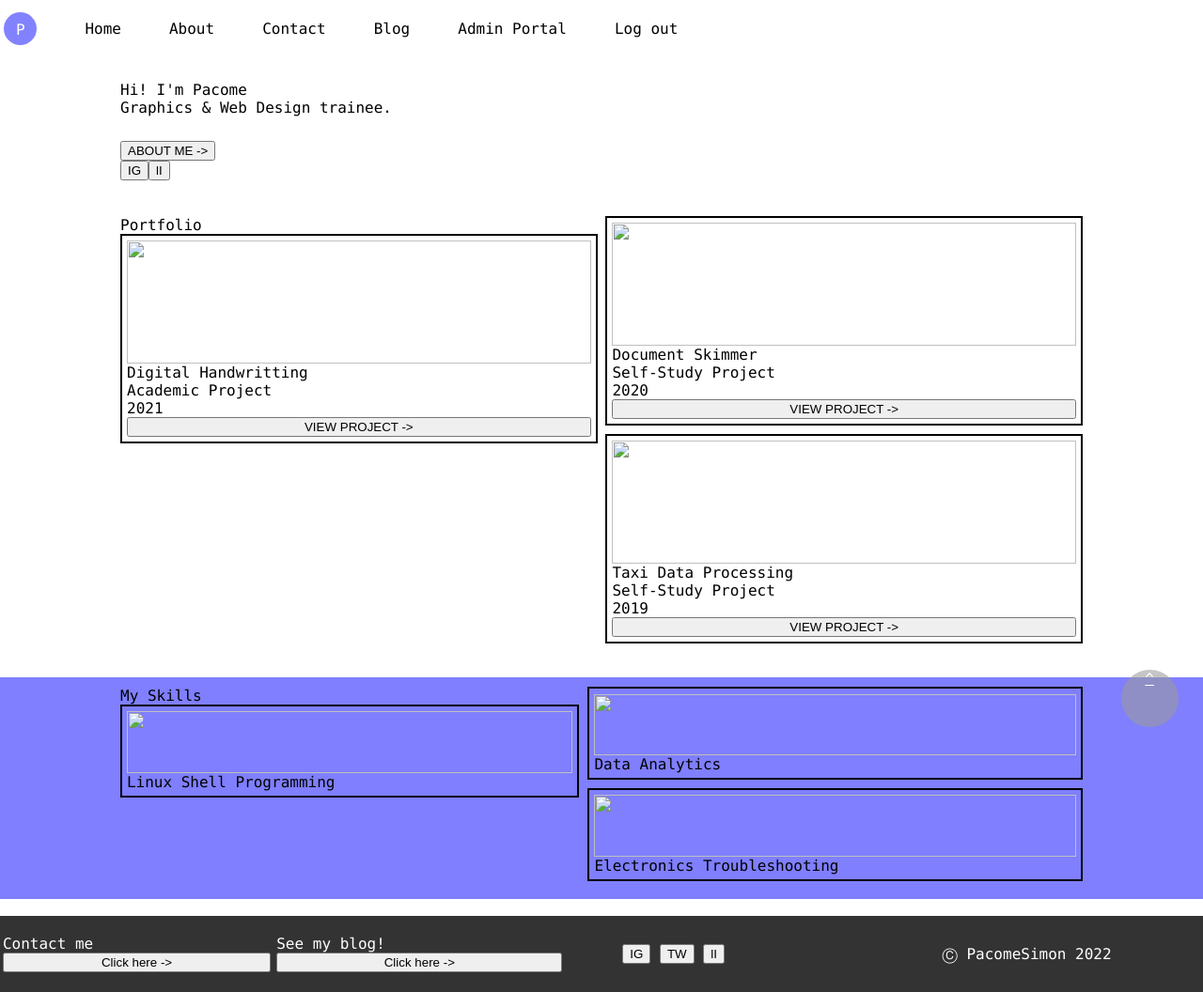
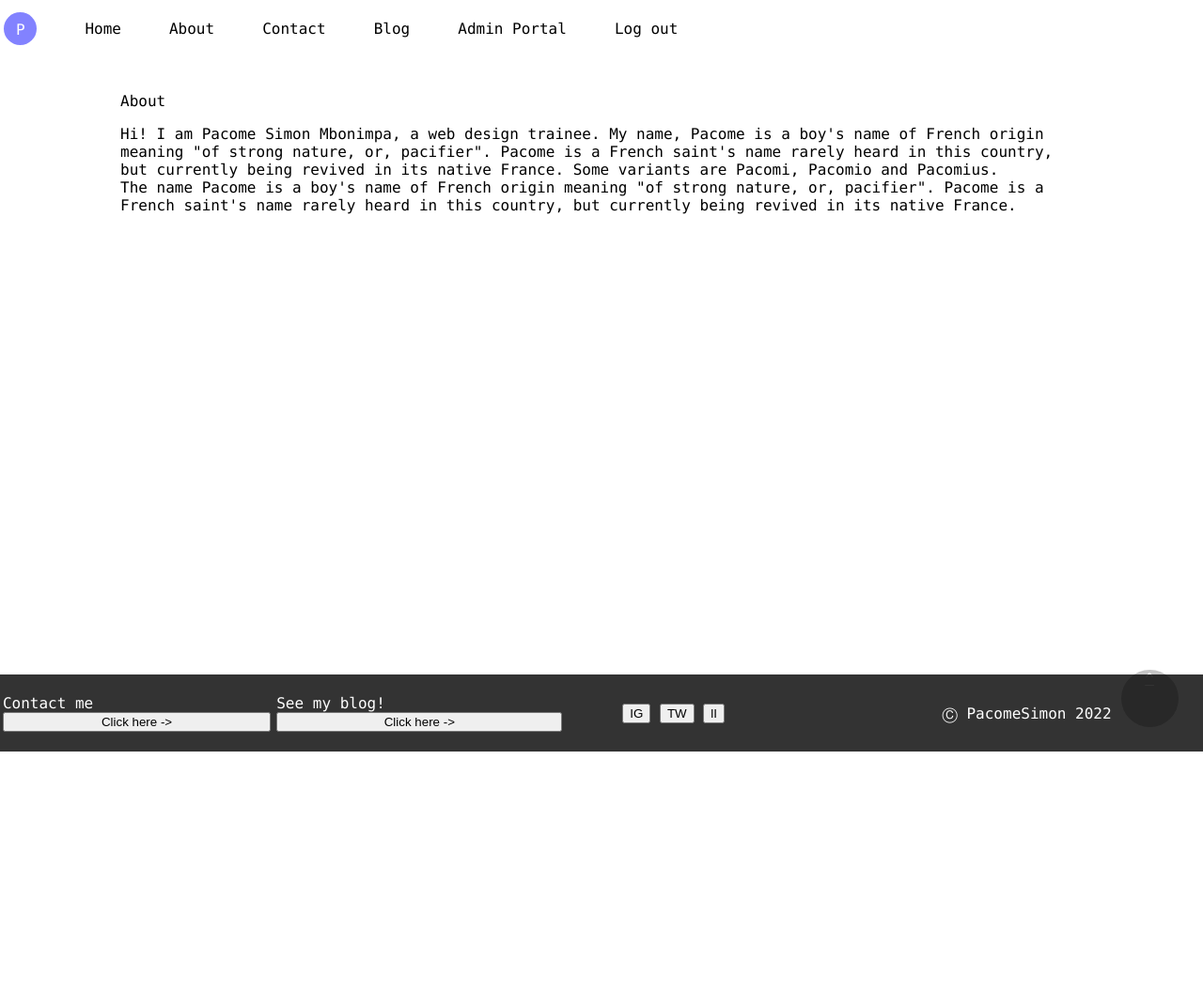
Before and after one commit to pacomesimon/my-brand, a plain HTML site: page about.html in a window 1280 px wide. Shown: the whole page at 94% size. After the commit the page ends 800 px from the top, so only its background shows below. Drawn offline with Linux system fonts and the light colour scheme.

Commit message:
layout finalized

```diff
--- a/about.html
+++ b/about.html
@@ -25,70 +25,19 @@
         </div>
         <a id="mytopref"></a>
         <a id="uparrow" href="#mytopref">^</a>
-        <div class="intro">
-            <p>Hi! I'm Pacome<br>Graphics & Web Design trainee.</p>
-        </div>
-        <div class="intro-buttons">
-            <button>ABOUT ME -></button><br>
-            <button>IG</button><button>lI</button>
+
+        <div class="about-body">
+            <div class="about-body-title">
+                About
+            </div>
+            <p>
+                Hi! I am Pacome Simon Mbonimpa, a web design trainee. My name, Pacome is a boy's name of French origin meaning "of strong nature, or, pacifier". Pacome is a French saint's name rarely heard in this country, but currently being revived in its native France. Some variants are Pacomi, Pacomio and Pacomius. <br>
+
+                The name Pacome is a boy's name of French origin meaning "of strong nature, or, pacifier". Pacome is a French saint's name rarely heard in this country, but currently being revived in its native France.
+            </p>
         </div>
 
-        <div class="portfolio">
-            <div class="projects-grid">
-                <div class="col1">
-                    <div class="portfolio-title">
-                        Portfolio
-                    </div>
-                    <div class="project-card">
-                        <img src="??" class="project-img">
-                        <span>Digital Handwritting</span>
-                        <span>Academic Project</span>
-                        <span>2021</span>
-                        <button>VIEW PROJECT -></button>
-                    </div>
-                </div>
-                <div class="col2">
-                    <div class="project-card">
-                        <img src="??" class="project-img">
-                        <span>Document Skimmer</span>
-                        <span>Self-Study Project</span>
-                        <span>2020</span>
-                        <button>VIEW PROJECT -></button>
-                    </div>
-                    <div class="project-card">
-                        <img src="??" class="project-img">
-                        <span>Taxi Data Processing</span>
-                        <span>Self-Study Project</span>
-                        <span>2019</span>
-                        <button>VIEW PROJECT -></button>
-                    </div>
-                </div>
-            </div>
-        </div>
 
-        <div class="myskills">
-            <div class="projects-grid">
-                <div class="col1">
-                    <div class="skills-title">
-                        My Skills
-                    </div>
-                    <div class="skills-card">
-                        <img src="??" class="skill-img">
-                        <span>Linux Shell Programming</span>
-                    </div>
-                </div>
-                <div class="col2">
-                    <div class="skills-card">
-                        <img src="??" class="skill-img">
-                        <span>Data Analytics</span>
-                    </div>
-                    <div class="skills-card">
-                        <img src="??" class="skill-img">
-                        <span>Electronics Troubleshooting</span>
-                    </div>
-                </div>
-            </div>
-        </div>
 
         <footer>
             <div class="footer">
--- a/style.css
+++ b/style.css
@@ -43,10 +43,10 @@ body{
   .intro-buttons{
     padding: 0px 0px 10px 10%;
   }
-  .portfolio{
+  .about-body{
     background: rgba(255, 255, 255, 0.8);
     padding: 10px 10% 10px 10%;
-    margin-top: 2ex;
+    margin-top: 10ex;
   }
   .projects-grid{
     display: grid;
@@ -88,7 +88,11 @@ body{
   }
 
   footer{
+    position: absolute;
     margin-top: 2ex;
+    bottom: 0px;
+    right: 0px;
+    left: 0px;
   }
   .footer{
     align-items: center;
```
